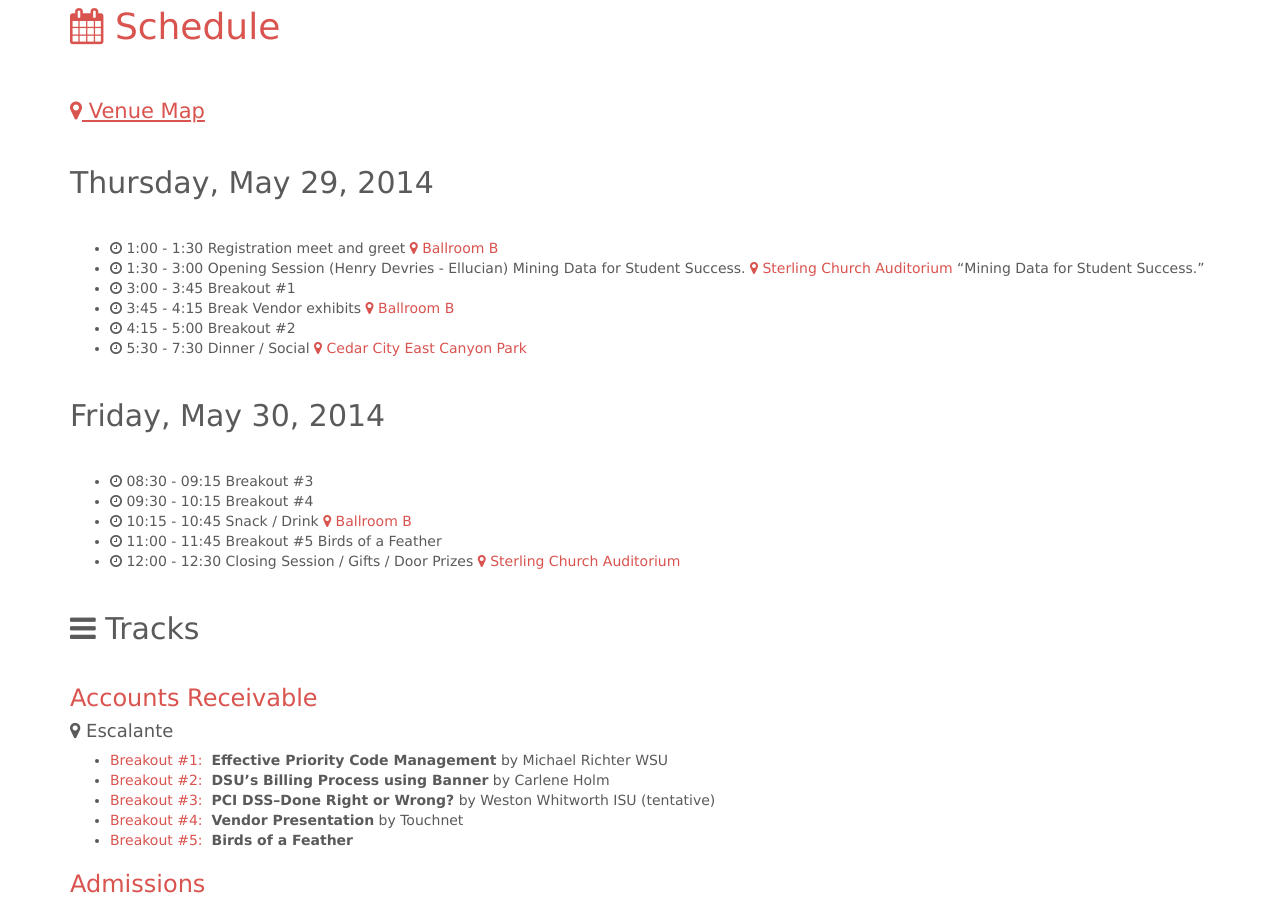
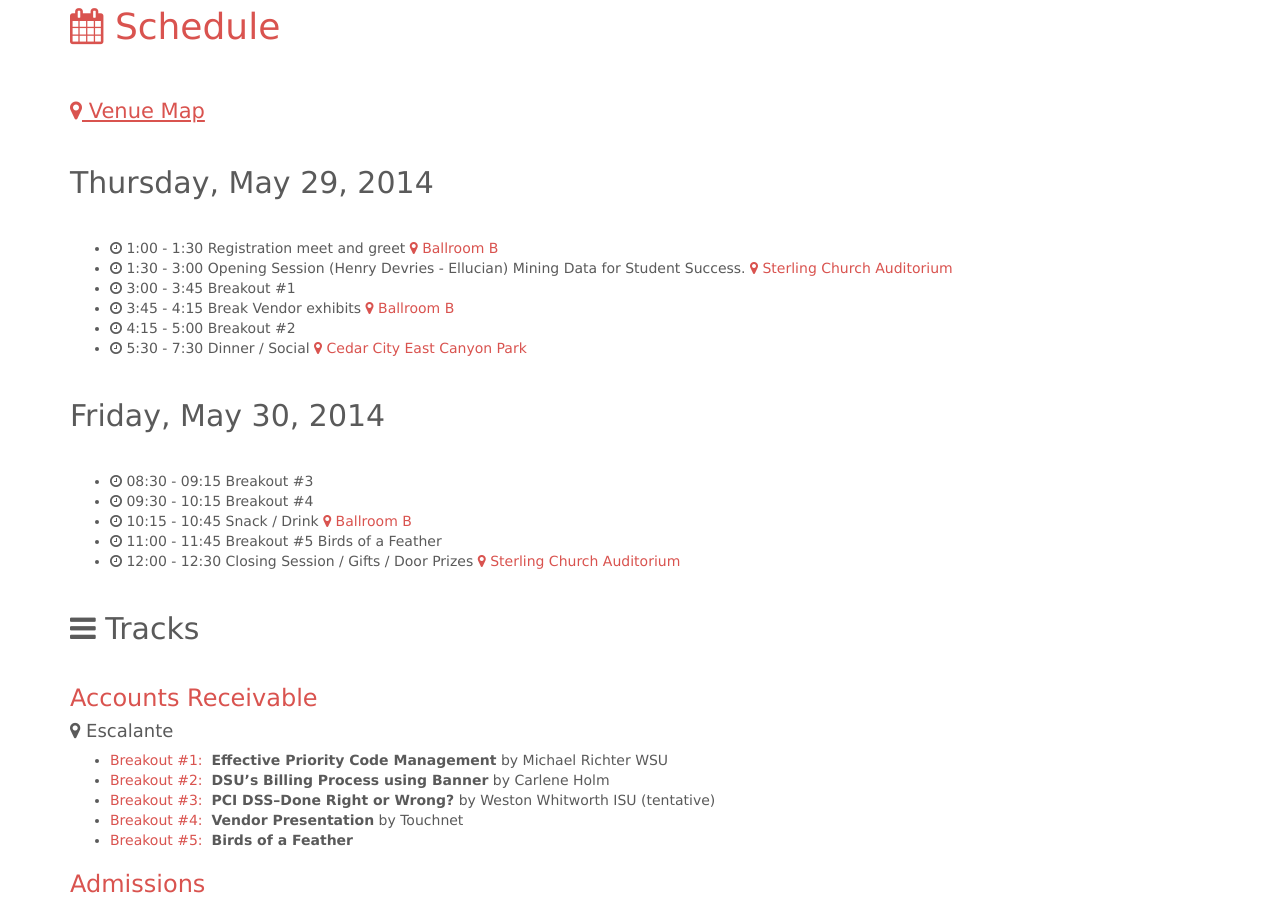
Before and after one commit to ubug/ubug.github.io, a Jekyll site: the page built from schedule/index.md, in a window 1280 px wide and 900 px high, scrolled down 346 px. Built offline with Jekyll 4.4.1, drawn with Linux system fonts in a browser that asks for light colours; nearby versions of some CDN libraries; Markdown is read by kramdown in place of the engine named in the settings.

Commit message:
Update index.md

```diff
--- a/schedule/index.md
+++ b/schedule/index.md
@@ -8,7 +8,7 @@
 ## Thursday, May 29, 2014
 
 * <i class="fa fa-clock-o"></i> 1:00 - 1:30 Registration meet and greet <span class="text-primary"><i class="fa fa-map-marker"></i> Ballroom B</span>
-* <i class="fa fa-clock-o"></i> 1:30 - 3:00 Opening Session (Henry Devries - Ellucian) Mining Data for Student Success. <span class="text-primary"><i class="fa fa-map-marker"></i> Sterling Church Auditorium </span>  “Mining Data for Student Success.”
+* <i class="fa fa-clock-o"></i> 1:30 - 3:00 Opening Session (Henry Devries - Ellucian) Mining Data for Student Success. <span class="text-primary"><i class="fa fa-map-marker"></i> Sterling Church Auditorium </span>
 * <i class="fa fa-clock-o"></i> 3:00 - 3:45 Breakout #1
 * <i class="fa fa-clock-o"></i> 3:45 - 4:15 Break Vendor exhibits <span class="text-primary"><i class="fa fa-map-marker"></i> Ballroom B</span>
 * <i class="fa fa-clock-o"></i> 4:15 - 5:00 Breakout #2
```
